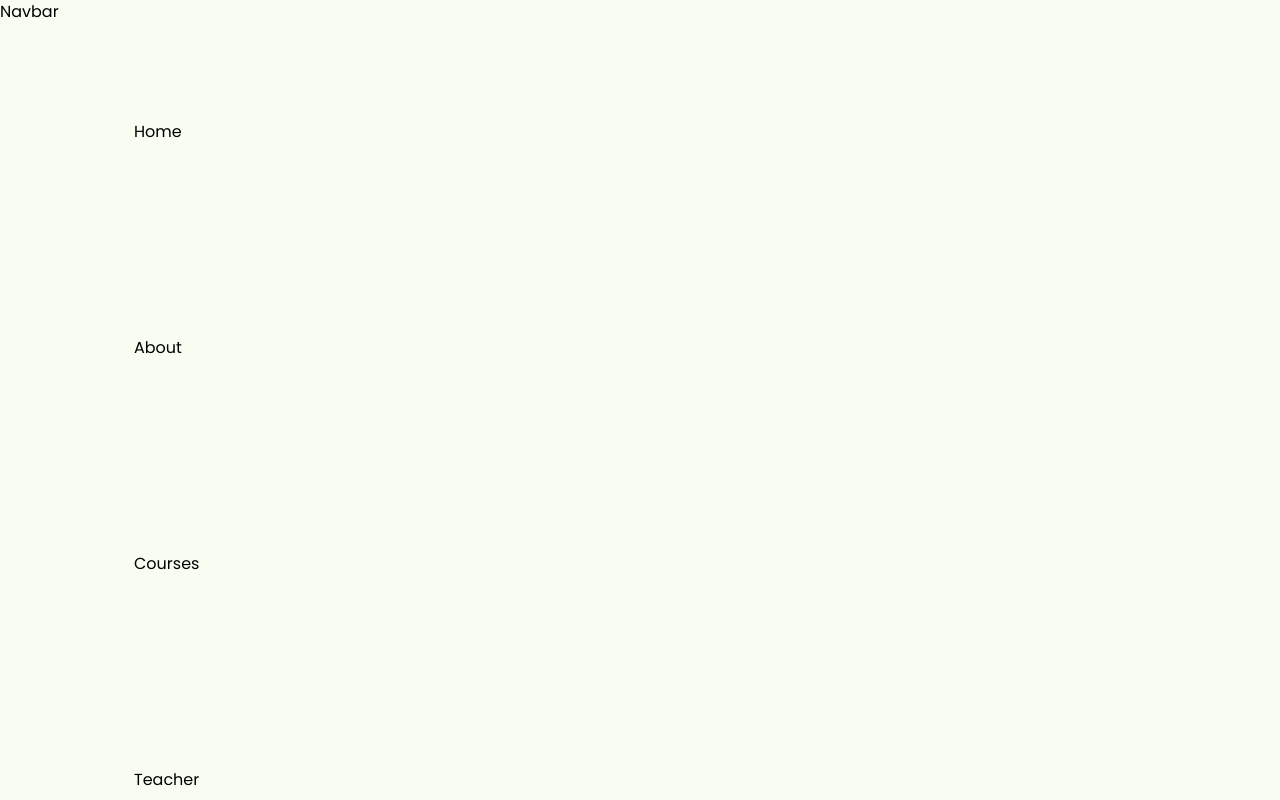
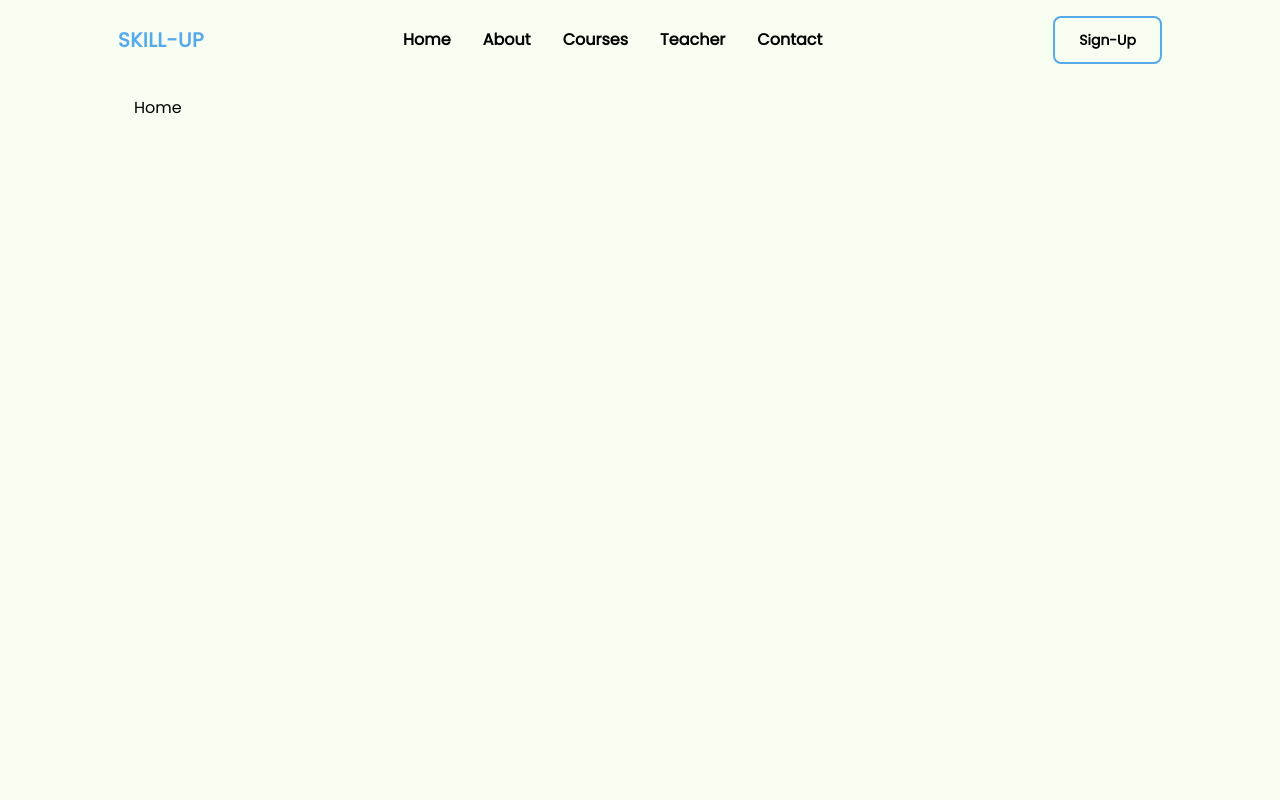
Before and after one commit to fnintani/skill-up, a React (Vite) app: page / in a window 1280 px wide. Shown: the top 800 px of the page. Built offline with nearby package versions, Linux system fonts and the light colour scheme.

Commit message:
fix navbar

```diff
--- a/package.json
+++ b/package.json
@@ -13,7 +13,8 @@
     "framer-motion": "^10.12.18",
     "react": "^18.2.0",
     "react-dom": "^18.2.0",
-    "react-icons": "^4.10.1"
+    "react-icons": "^4.10.1",
+    "react-scroll": "^1.8.9"
   },
   "devDependencies": {
     "@types/react": "^18.0.37",
--- a/src/components/Navbar/MobileNavLink.jsx
+++ b/src/components/Navbar/MobileNavLink.jsx
@@ -0,0 +1,22 @@
+import React from "react";
+import { Link } from "react-scroll";
+
+function MobileNavLink({setToggleNav, href, link}) {
+  return (
+    <li className="list-none cursor-pointer mr-8">
+      <Link
+        to={href}
+        spy={true}
+        smooth={true}
+        duration={500}
+        offset={-50}
+        className="font-bold transition-all duration-300"
+        onClick={(prev)=> setToggleNav(!prev)}
+      >
+        {link}
+      </Link>
+    </li>
+  );
+}
+
+export default MobileNavLink;
--- a/src/components/Navbar/NavLink.jsx
+++ b/src/components/Navbar/NavLink.jsx
@@ -0,0 +1,21 @@
+import React from "react";
+import { Link } from "react-scroll";
+
+function NavLink({ href, link }) {
+  return (
+    <li className="list-none cursor-pointer mr-8">
+      <Link
+        to={href}
+        spy={true}
+        smooth={true}
+        duration={500}
+        offset={-50}
+        className="font-bold transition-all duration-300"
+      >
+        {link}
+      </Link>
+    </li>
+  );
+}
+
+export default NavLink;
--- a/src/components/Navbar/Navbar.jsx
+++ b/src/components/Navbar/Navbar.jsx
@@ -1,9 +1,40 @@
-import React from 'react'
+import React, { useState } from "react";
+import { navLinks } from "./../../data";
+import { HiMenuAlt1, HiX } from "react-icons/hi";
+import NavLink from "./NavLink";
+import MobileNavLink from "./MobileNavLink";
 
 function Navbar() {
+  const [toggleNav, setToggleNav] = useState(false);
+
   return (
-    <div>Navbar</div>
-  )
+    <div className="w-full fixed top-0 left-0 z-2">
+      <div className="container mx-auto flex justify-between items-center py-4 px-2">
+        <div className="text-3xl cursor-pointer sm:hidden">
+          <HiMenuAlt1 onClick={() => setToggleNav(true)} />
+        </div>
+        <div className="uppercase font-bold text-xl tracking-wide text-blueMain">
+          skill-up
+        </div>
+        <div className="flex sm:flex hidden">
+          {navLinks.map((links) => {
+            return <NavLink key={links.id} {...links}></NavLink>;
+          })}
+        </div>
+        <button className="py-3 px-6 text-sm font-bold border-2 border-blueMain border-solid rounded-lg">
+          Sign-Up
+        </button>
+        {toggleNav && (
+          <div className="sm:hidden w-96 h-full fixed top-0 left-0 z-10 bg-blueMain text-limeSecondary flex flex-col justify-center items-center shadow-lg gap-8 py-8">
+            {navLinks.map((link) => {
+              return <MobileNavLink key={link.id} {...link} setToggleNav={setToggleNav} />;
+            })}
+            <HiX className="absolute right-12 top-12 text-3xl text-limeSecondary" onClick={(prev) => setToggleNav(!prev)}/>
+          </div>
+        )}
+      </div>
+    </div>
+  );
 }
 
-export default Navbar
+export default Navbar;
--- a/src/components/Screens/About.jsx
+++ b/src/components/Screens/About.jsx
@@ -2,7 +2,8 @@ import React from 'react'
 
 function About() {
   return (
-    <div className="section">About</div>
+    <div className="section" id="about">About</div>
+
   )
 }
 
--- a/src/components/Screens/Contact.jsx
+++ b/src/components/Screens/Contact.jsx
@@ -2,7 +2,7 @@ import React from 'react'
 
 function Contact() {
   return (
-    <div className="section">Contact</div>
+    <div className="section" id="contact">Contact</div>
   )
 }
 
--- a/src/components/Screens/Courses/Courses.jsx
+++ b/src/components/Screens/Courses/Courses.jsx
@@ -2,7 +2,7 @@ import React from 'react'
 
 function Courses() {
   return (
-    <div className="section">Courses</div>
+    <div className="section" id="courses">Courses</div>
   )
 }
 
--- a/src/components/Screens/Home.jsx
+++ b/src/components/Screens/Home.jsx
@@ -2,7 +2,7 @@ import React from 'react'
 
 function Home() {
   return (
-    <div className="section">Home</div>
+    <div className="section" id="home">Home</div>
   )
 }
 
--- a/src/components/Screens/Teacher.jsx
+++ b/src/components/Screens/Teacher.jsx
@@ -2,7 +2,7 @@ import React from 'react'
 
 function Teacher() {
   return (
-    <div className="section">Teacher</div>
+    <div className="section" id="teacher">Teacher</div>
   )
 }
 
--- a/src/index.css
+++ b/src/index.css
@@ -10,6 +10,6 @@
     }
 
     .section {
-        @apply container mx-auto py-24 px-6
+        @apply container mx-auto py-24 px-6 min-h-screen
     }
 }
```
Also changed, not shown: src/data.jsx (renamed from src/data.js), 1 other file (tests, documents, lock files or other folders).
